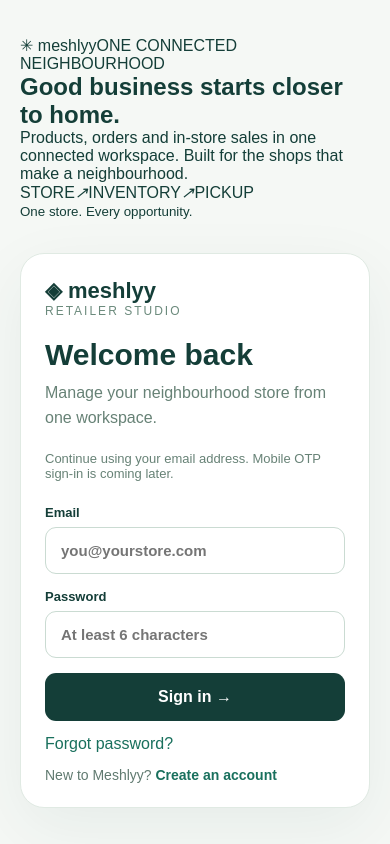
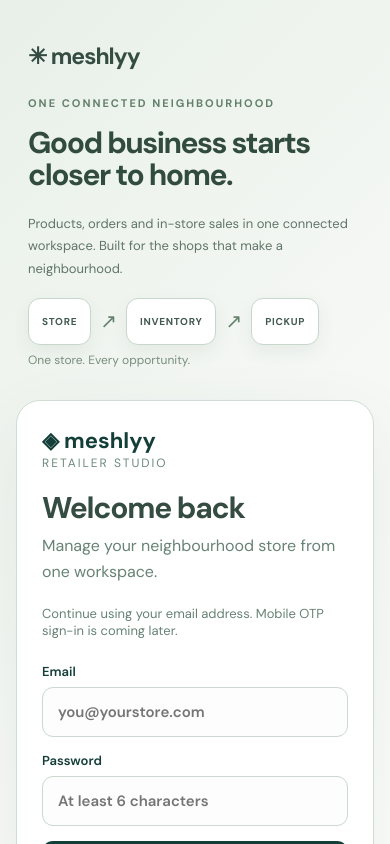
Before and after one commit to thursgkt138/meshlyy, a Next.js app: page /retailer/login in a window 390 px wide. Shown: the top 844 px of the page. Built offline with nearby package versions, Linux system fonts and the light colour scheme; no server answers.

Commit message:
feat(ui): responsive split-screen auth and consumer shopping refinements

```diff
--- a/app/meshlyy-app-theme.css
+++ b/app/meshlyy-app-theme.css
@@ -169,3 +169,58 @@
 .mesh-studio-node {position:absolute;display:grid;place-items:center;width:34px;height:34px;border-radius:12px;background:#fff;border:1px solid #bed0c2;color:#557663;font-size:10px;font-weight:700;box-shadow:0 7px 15px #34554014}
 .mesh-node-a {top:15px;left:42px}.mesh-node-b {right:6px;top:65px}.mesh-node-c {bottom:11px;left:60px}
 @media(max-width:700px) {.mesh-studio-intro{padding:24px 20px;min-height:190px}.mesh-studio-intro-art{right:-100px;opacity:.22}.mesh-studio-intro-copy{max-width:100%}.mesh-studio-intro h2{font-size:30px!important}}
+
+/* Retailer authentication and onboarding: split-screen editorial experience. */
+.mesh-auth-layout {
+  grid-template-columns:minmax(280px,.92fr) minmax(350px,1fr);
+  gap:clamp(24px,5vw,90px);
+  padding:clamp(20px,4vw,64px)!important;
+  background:linear-gradient(135deg,#e8f0e9 0%,#f6f8f5 54%,#fdfefd 100%)!important;
+  font-family:var(--meshlyy-font),"DM Sans",Arial,sans-serif!important;
+}
+.mesh-auth-layout > section {
+  position:relative;z-index:1;
+  border-radius:24px!important;
+  border:1px solid #d1ddd4!important;
+  box-shadow:0 24px 70px #344f3c15!important;
+  max-width:510px!important;
+  padding:clamp(25px,4vw,48px)!important;
+  background:#fff!important;
+}
+.mesh-auth-layout > section h1 {font-weight:690;letter-spacing:-1.25px;line-height:1.15;color:#354c43}
+.mesh-auth-layout > section input {border-color:#cbd9d0!important;background:#fcfdfc!important;border-radius:11px!important}
+.mesh-auth-layout > section input:focus-visible {outline:3px solid #739982!important;outline-offset:2px}
+.mesh-auth-layout > section button:not(:disabled) {transition:transform .2s ease,filter .2s ease}
+.mesh-auth-layout > section button:not(:disabled):hover {filter:brightness(1.05);transform:translateY(-1px)}
+.mesh-auth-story {width:100%;max-width:610px;position:relative;min-height:540px;display:flex;flex-direction:column;justify-content:center;padding:clamp(20px,4vw,60px);box-sizing:border-box;isolation:isolate;overflow:hidden}
+.mesh-auth-story:before {content:"";position:absolute;z-index:-1;inset:3%;border:1px solid #b8cbbd;border-radius:42% 58% 58% 42% / 46% 36% 64% 54%;transform:rotate(-12deg);opacity:.6}
+.mesh-auth-story:after {content:"";position:absolute;z-index:-2;width:440px;height:440px;border-radius:50%;background:radial-gradient(circle,#bed5c26b 0%,#dce9dd3a 45%,transparent 75%);top:15%;left:5%}
+.mesh-auth-wordmark {font-size:27px;font-weight:760;color:#354c43;text-decoration:none;letter-spacing:-1px;margin-bottom:80px}
+.mesh-auth-overline {font-size:11px;letter-spacing:2px;font-weight:750;color:#63806b;margin-bottom:17px}
+.mesh-auth-story h2 {font-size:clamp(36px,4.3vw,64px);line-height:1.06;letter-spacing:-2.8px;font-weight:680;color:#314b3c;margin:0 0 22px;max-width:540px}
+.mesh-auth-story p {font-size:15px;line-height:1.75;max-width:430px;color:#617568}
+.mesh-auth-art {display:flex;align-items:center;gap:9px;margin:37px 0 22px;flex-wrap:wrap}
+.mesh-auth-art span {background:#fff;border:1px solid #c7d7cb;box-shadow:0 7px 18px #43595013;border-radius:12px;padding:16px 13px;font-size:10px;letter-spacing:.7px;font-weight:750;color:#435950}
+.mesh-auth-art i {font-style:normal;color:#63836c;font-size:20px}
+.mesh-auth-story small {color:#788d7d;font-size:12px}
+.mesh-consumer.pickup-shop {background:linear-gradient(145deg,#f8faf7 0%,#f1f5f1 52%,#fdfefd 100%)!important;color:var(--mesh-ink)!important;font-family:var(--meshlyy-font),"DM Sans",Arial,sans-serif!important}
+.pickup-shop > h1 {letter-spacing:-.055em!important;line-height:1.08!important;font-weight:710!important;color:#314c3d!important;max-width:850px}
+.pickup-shop > h1 + p {max-width:680px;font-size:15px;line-height:1.8!important;color:#5d7264!important}
+.pickup-shop > nav:first-child {border-bottom:1px solid #d5e0d7;padding-bottom:19px}
+.pickup-shop > nav:first-child a {color:#405e4b!important;font-weight:650}
+.pickup-shop > section[style*="background"],.pickup-shop .pickup-cart-rail,.pickup-shop .pickup-products-area {border-color:#d1dfd4!important;box-shadow:0 10px 32px #405c4810}
+.pickup-shop input:not([type=checkbox]) {border-color:#cadace!important;border-radius:12px!important}
+.pickup-shop input:focus-visible,.pickup-shop button:focus-visible,.pickup-shop a:focus-visible {outline:3px solid #638c71!important;outline-offset:2px}
+.pickup-shop button:not(:disabled) {transition:transform .18s ease,filter .18s ease}
+.pickup-shop button:not(:disabled):active {transform:scale(.98)}
+@media(max-width:850px) {
+  .mesh-auth-layout {grid-template-columns:minmax(0,1fr);gap:20px;padding:16px!important}
+  .mesh-auth-story {min-height:auto;padding:25px 12px 12px}
+  .mesh-auth-story:before,.mesh-auth-story:after {display:none}
+  .mesh-auth-wordmark {margin-bottom:25px;font-size:23px}
+  .mesh-auth-story h2 {font-size:clamp(30px,7vw,44px);letter-spacing:-1.5px}
+  .mesh-auth-story p {font-size:13px}
+  .mesh-auth-art {margin:17px 0 7px}
+  .mesh-auth-layout > section {width:100%;max-width:100%!important}
+}
+@media(prefers-reduced-motion:reduce){.mesh-auth-layout *, .pickup-shop * {transition:none!important;animation:none!important}}
```
